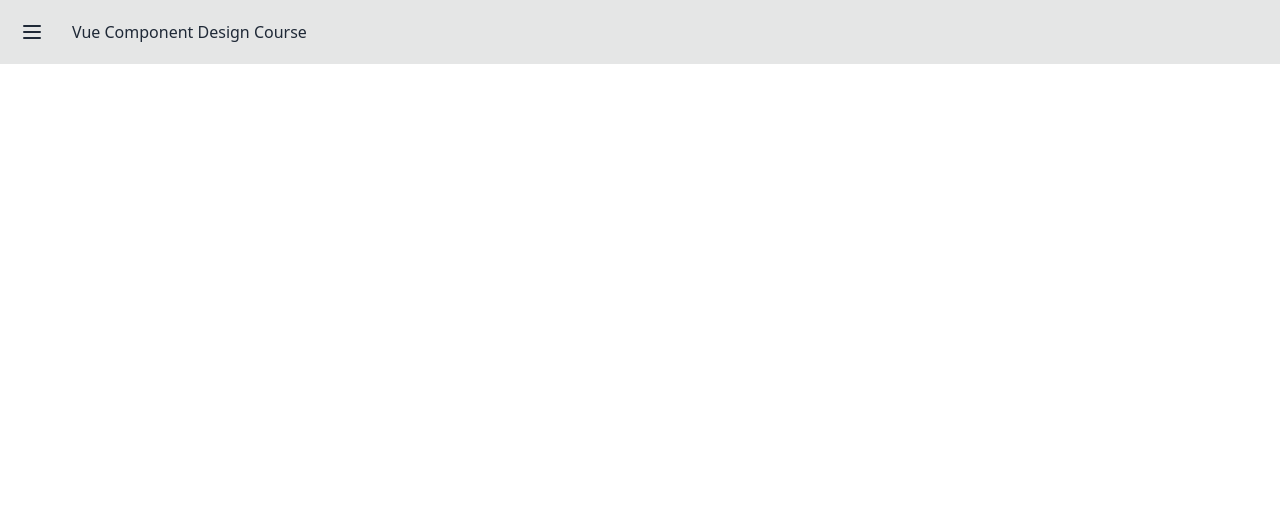
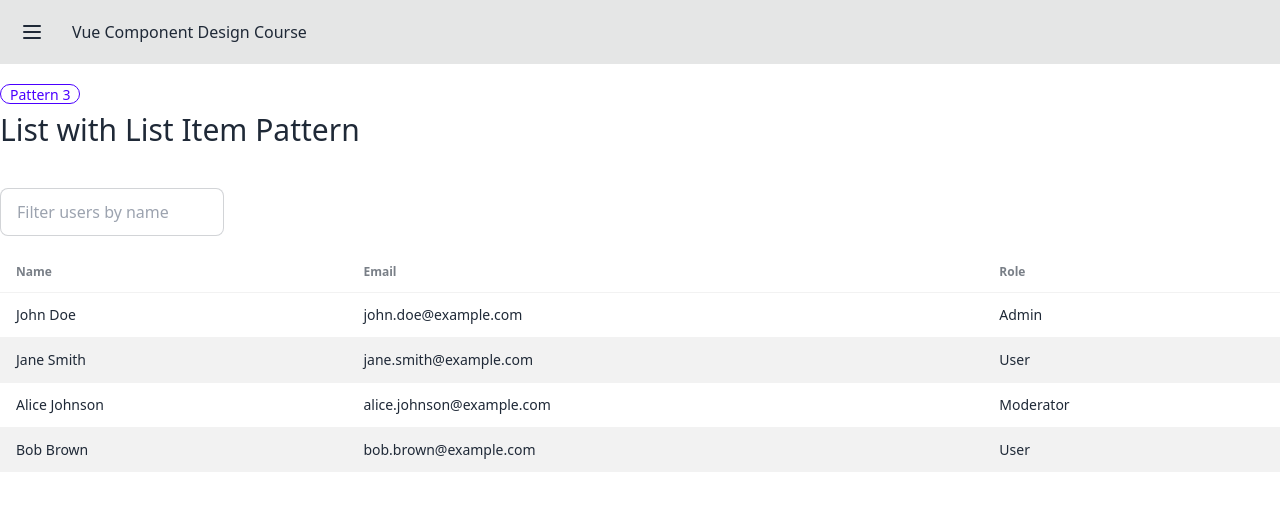
Before and after one commit to vueschool/vue-component-design-course-, a Nuxt app: page /3-list-with-list-item-pattern in a window 1280 px wide. Shown: the top 510 px of the page. Built offline with nearby package versions, Linux system fonts and the light colour scheme.

Commit message:
fix: file numbers

```diff
--- a/pages/3-slots-and-template-props.vue
+++ b/pages/2-slots-and-template-props.vue
@@ -10,7 +10,7 @@ watch(loading, async () => {
 </script>
 <template>
     <div>
-        <PageHeading :number="3">Slots and Template Props Pattern</PageHeading>
+        <PageHeading :number="2">Slots and Template Props Pattern</PageHeading>
         <div class="flex gap-3">
             <AppButton :outline="true" @click="loading = true" :loading="loading">
                 <strong>Click Me</strong>
--- a/pages/4-list-with-list-item-pattern.vue
+++ b/pages/3-list-with-list-item-pattern.vue
@@ -10,7 +10,7 @@ const users = ref([
 </script>
 <template>
     <div>
-        <PageHeading :number="4">List with List Item Pattern</PageHeading>
+        <PageHeading :number="3">List with List Item Pattern</PageHeading>
         <UserList :users="users" />
     </div>
 </template>
--- a/pages/6-form-component-pattern.vue
+++ b/pages/5-form-component-pattern.vue
@@ -3,7 +3,7 @@ const user = ref(null)
 </script>
 <template>
   <div>
-    <PageHeading :number="6">Form Component Pattern</PageHeading>
+    <PageHeading :number="5">Form Component Pattern</PageHeading>
 
     <UserForm v-model="user" />
 
```
Also changed, not shown: pages/1-branching-component-pattern.vue (renamed from pages/2-branching-component-pattern.vue), pages/4-smart-vs-dumb-components-pattern.vue (renamed from pages/5-smart-vs-dumb-components-pattern.vue), pages/6-a-few-advanced-vue-component-patterns.vue (renamed from pages/7-a-few-advanced-vue-component-patterns.vue).
